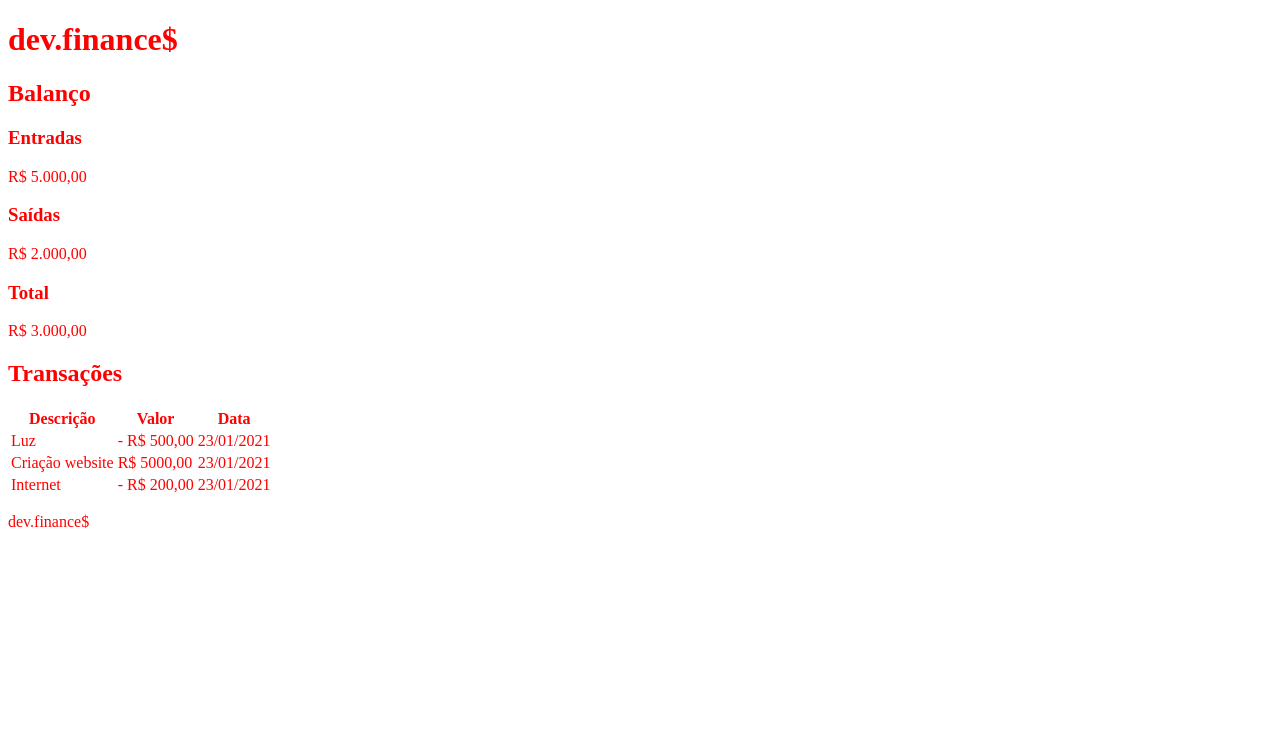
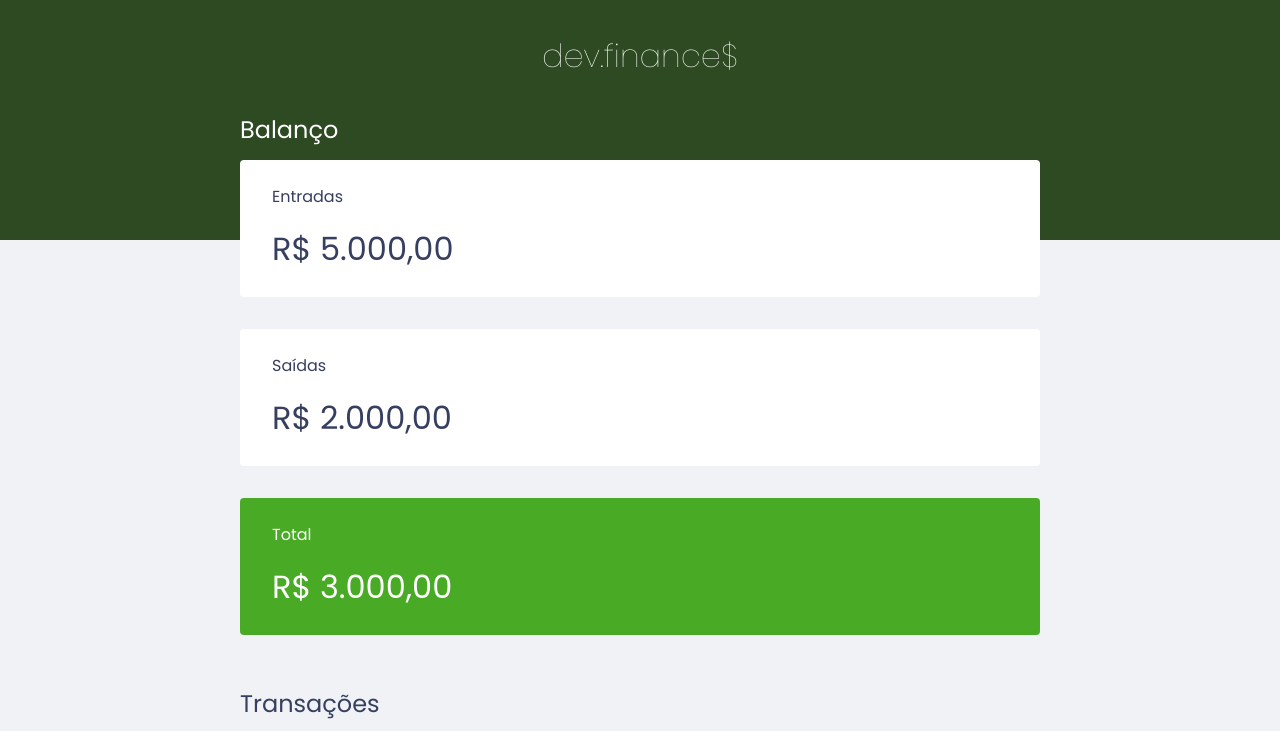
Before and after one commit to matrixsly/MaratonaDiscover, a plain HTML site: page index.html in a window 1280 px wide. Shown: the top 731 px of the page. Drawn offline with Linux system fonts and the light colour scheme.

Commit message:
Finalizando aula 01 :)

```diff
--- a/index.html
+++ b/index.html
@@ -5,15 +5,18 @@
     <meta name="viewport" content="width=device-width, initial-scale=1.0" />
     <title>dev.finance$</title>
 
-    <link rel="stylesheet" href="./style.css">
-
-
+    <link rel="stylesheet" href="./style.css" />
+    <link rel="preconnect" href="https://fonts.gstatic.com" />
+    <link
+      href="https://fonts.googleapis.com/css2?family=Poppins:ital,wght@0,100;0,400;0,700;1,100;1,400;1,700&display=swap"
+      rel="stylesheet"
+    />
   </head>
   <body>
     <header>
       <h1 id="logo">dev.finance$</h1>
     </header>
-    <main>
+    <main class="container">
       <section id="balance">
         <h2>Balanço</h2>
 
@@ -27,7 +30,7 @@
           <p>R$ 2.000,00</p>
         </div>
 
-        <div class="card">
+        <div class="card total">
           <h3>Total</h3>
           <p>R$ 3.000,00</p>
         </div>
@@ -47,19 +50,19 @@
         </thead>
         <tbody>
           <tr>
-            <td>Luz</td>
-            <td>- R$ 500,00</td>
-            <td>23/01/2021</td>
+            <td class="description">Luz</td>
+            <td class="expense">- R$ 500,00</td>
+            <td class="date">23/01/2021</td>
           </tr>
           <tr>
-            <td>Criação website</td>
-            <td>R$ 5000,00</td>
-            <td>23/01/2021</td>
+            <td class="description">Criação website</td>
+            <td class="income">R$ 5000,00</td>
+            <td class="date">23/01/2021</td>
           </tr>
           <tr>
-            <td>Internet</td>
-            <td>- R$ 200,00</td>
-            <td>23/01/2021</td>
+            <td class="description">Internet</td>
+            <td class="expense">- R$ 200,00</td>
+            <td class="date">23/01/2021</td>
           </tr>
         </tbody>
       </table>
--- a/style.css
+++ b/style.css
@@ -1,4 +1,128 @@
+/* Global ============================== */
+:root {
+  --dark-blue: #363f5f;
+}
+
+
+* {
+  margin: 0;
+  padding: 0;
+  box-sizing: border-box;
+}
 
 body {
-  color: red;
+    background: #f0f2f5;
+    font-family: 'Poppins', sans-serif;
 }
+
+.container {
+  width: min(90vw, 800px);
+  margin: auto;
+
+}
+/* Titles ============================== */
+h2 {
+  margin-top: 3.2rem;
+  margin-bottom: 0.8rem;
+  color: var(--dark-blue);
+  font-weight: normal;
+}
+
+/* Header ============================== */
+header {
+  background: #2D4a22;
+  padding: 2rem 0 10rem;
+  text-align: center;
+}
+
+#logo {
+  color: #fff;
+  font-weight: 100;
+}
+
+/* Balance ============================== */
+#balance {
+  margin-top: -8rem;
+}
+
+#balance h2 {
+  color: #fff;
+  margin-top: 0;
+}
+
+/* Cards ============================== */
+.card {
+  background: #fff;
+  padding: 1.5rem 2rem;
+  border-radius: 0.25rem;
+  margin-bottom: 2rem;
+  color: var(--dark-blue);
+}
+
+.card h3 {
+  font-weight: normal;
+  font-size: 1rem;
+}
+
+.card p {
+  font-size: 2rem;
+  line-height: 3rem;
+  margin-top: 1rem;
+}
+
+.card.total {
+  background: #49aa26;
+  color: #fff;
+}
+
+/* Table ============================== */
+#data-table {
+  width: 100%;
+  border-spacing: 0 0.5rem;
+  color: #969cb3
+}
+
+table thead tr th:first-child,
+table thead tr td:first-child {
+  border-radius: 0.25rem 0 0 0.25rem
+}
+
+table thead th {
+  background: #fff;
+  font-weight: normal;
+  padding: 1rem 2rem;
+  text-align: left;
+}
+
+table tbody tr {
+  opacity: 0.7;
+}
+
+table tbody tr:hover {
+  opacity: 1;
+}
+
+table td {
+  background: #fff;
+  padding: 1rem 2rem;
+}
+
+td.description {
+  color: var(--dark-blue)
+}
+
+td.income {
+  color: #12a454;
+}
+
+td.expense {
+  color: #e92929;
+}
+
+/* Footer ============================== */
+footer {
+  text-align: center;
+  padding: 4rem 0 2rem;
+  color: var(--dark-blue);
+  opacity: 0.6;
+}
```
